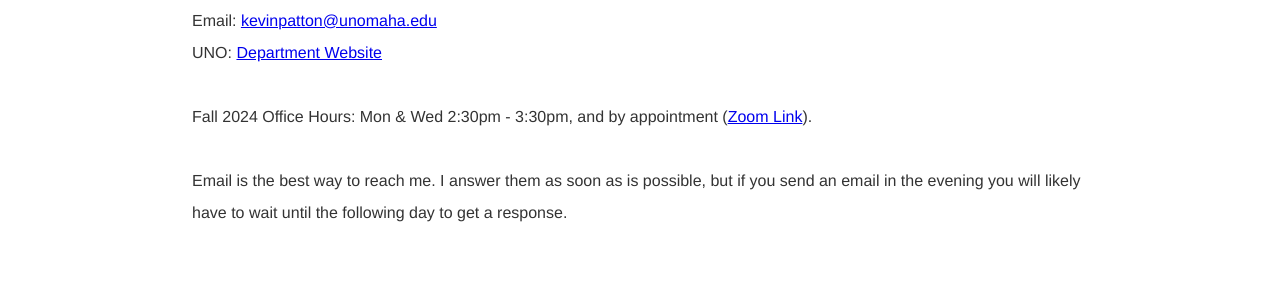
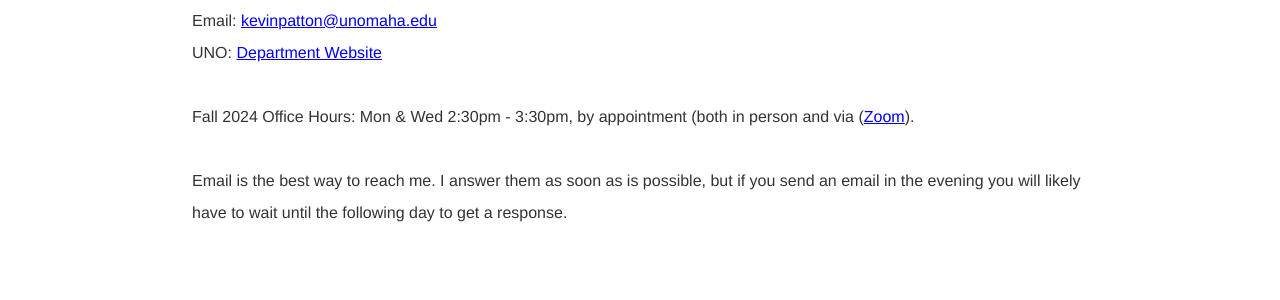
Before and after one commit to kevinjpatton/kevinjpatton.github.io, a Jekyll site: the page built from contact/index.html, in a window 1280 px wide. Shown: the part 551-851 px from the top of the page. Built offline with Jekyll 4.4.1, drawn with Linux system fonts in a browser that asks for light colours; Markdown is read by kramdown in place of the engine named in the settings.

Commit message:
Update index.html

```diff
--- a/contact/index.html
+++ b/contact/index.html
@@ -2,4 +2,4 @@
 layout: contact
 title: Kevin Patton | Contact
 ---
-<p>University of Nebraska - Omaha (UNO)<br>Arts and Science Hall Office 205F<br>6001 Dodge Road<br>Omaha, NE 68182<br>Email: <a href="mailto:kevinpatton@unomaha.edu" target="_blank">kevinpatton@unomaha.edu</a><br>UNO: <a href="https://www.unomaha.edu/college-of-arts-and-sciences/philosophy/about-us/directory/kevin-patton.php" target="_blank">Department Website</a><br><br>Fall 2024 Office Hours: Mon & Wed 2:30pm - 3:30pm, and by appointment (<a href="https://unomaha.zoom.us/j/6213908877" target="_blank">Zoom Link</a>).<br><br>Email is the best way to reach me.  I answer them as soon as is possible, but if you send an email in the evening you will likely have to wait until the following day to get a response.</p>
+<p>University of Nebraska - Omaha (UNO)<br>Arts and Science Hall Office 205F<br>6001 Dodge Road<br>Omaha, NE 68182<br>Email: <a href="mailto:kevinpatton@unomaha.edu" target="_blank">kevinpatton@unomaha.edu</a><br>UNO: <a href="https://www.unomaha.edu/college-of-arts-and-sciences/philosophy/about-us/directory/kevin-patton.php" target="_blank">Department Website</a><br><br>Fall 2024 Office Hours: Mon & Wed 2:30pm - 3:30pm, by appointment (both in person and via (<a href="https://unomaha.zoom.us/j/6213908877" target="_blank">Zoom</a>).<br><br>Email is the best way to reach me.  I answer them as soon as is possible, but if you send an email in the evening you will likely have to wait until the following day to get a response.</p>
```
